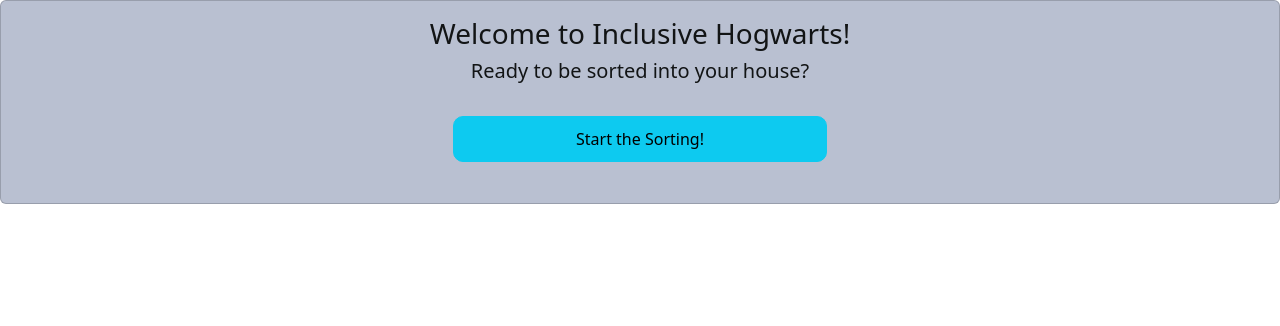
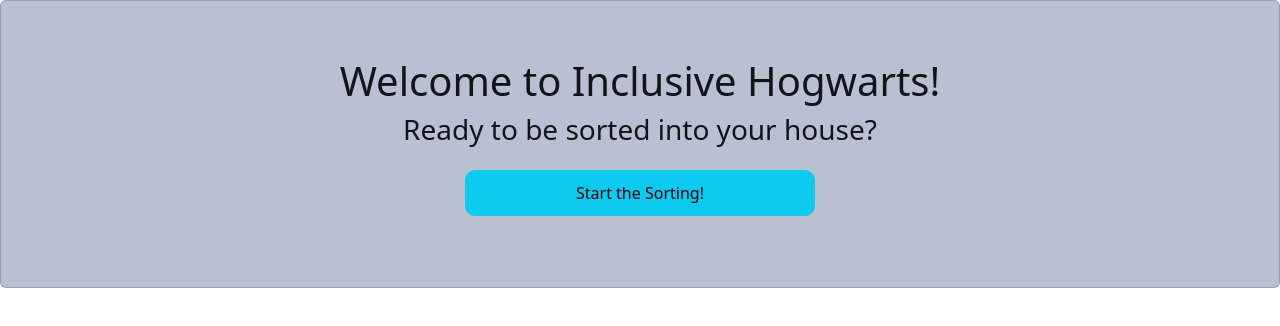
Before and after one commit to ursapictura/INDIVIDUAL-PROJECT-sorting-hat, a plain HTML site: page index.html in a window 1280 px wide. Drawn offline with nearby package versions, Linux system fonts and the light colour scheme.

Commit message:
Changed for-of loop to forEach array method in card sort.

```diff
--- a/index.html
+++ b/index.html
@@ -12,8 +12,8 @@
     <div id="greeting-card" class="card mb-3">
 
       <div class="card-body">
-        <h3 class="card-title">Welcome to Inclusive Hogwarts!</h3>
-        <h5 class="card-title">Ready to be sorted into your house?</h5>
+        <h1 class="card-title">Welcome to Inclusive Hogwarts!</h1>
+        <h3 class="card-title">Ready to be sorted into your house?</h3>
         <div id="new-student"></div>
 
         <button type="button" class="btn btn-info" id="startSorting">Start the Sorting!</button>
--- a/main.css
+++ b/main.css
@@ -12,6 +12,7 @@ header {
   text-align: center;
   width: 100%;
   margin: 0px;
+  padding: 40px !important;
   background-color: rgb(185, 192, 209);
   color: rgb(18, 20, 21);
 }
@@ -59,7 +60,7 @@ border-radius: 0px;
   width: 30%;
   border-radius: 10px;
   padding: 10px;
-  margin: 25px auto;
+  margin: 15px auto;
 }
 
 form {
@@ -68,8 +69,3 @@ form {
   padding: 20px 40px;
   background-color: whitesmoke;
 }
-
-/* #sort-new {
-  border-radius: 10px;
-  margin-top: 30px !important;
-} */
--- a/main.js
+++ b/main.js
@@ -209,7 +209,7 @@ const buttonsOnDom = () => {
 const cardsOnDom = (array) => {
   let domString = "";
 
-  for (const student of array) {
+  array.forEach((student) => {
     domString +=
       ` <div class="card mb-3" style="max-width: 18rem;">
           <div class="card-header text-bg-primary">${student.house}</div>
@@ -219,7 +219,7 @@ const cardsOnDom = (array) => {
           </div>
         </div>
       `
-  };
+  });
 
   renderToDom('#student-container', domString);
 }
```
